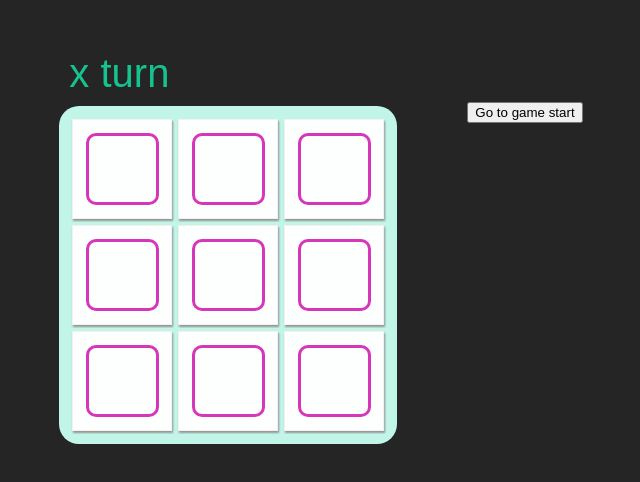
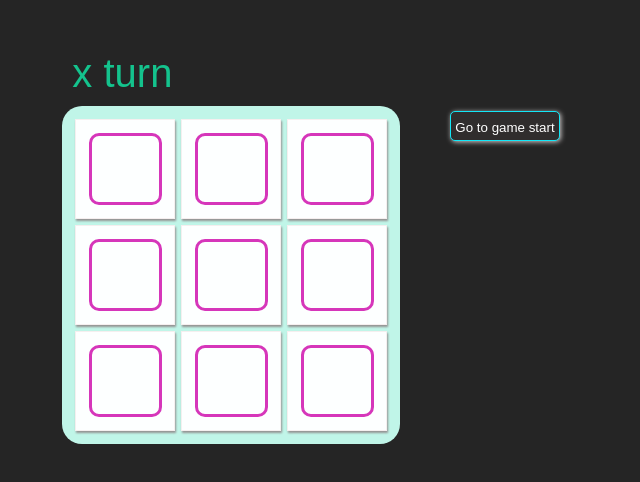
Before and after one commit to Tewodros-Tilahun-01/tic-tac-toe, a React (Create React App) app: page / in a window 1280 px wide. Shown: the part 158-640 px from the top of the page, without its empty margins (319-959 px from the left). Built offline with nearby package versions, Linux system fonts and the light colour scheme.

Commit message:
change the list sytle

```diff
--- a/src/App.css
+++ b/src/App.css
@@ -1,6 +1,5 @@
 * {
     box-sizing: border-box;
-    overflow: hidden;
 }
 .App {
     height: 100vh;
@@ -48,14 +47,35 @@
     display: flex;
 }
 .moves-contanier {
-    margin-top: 60px;
+    margin-top: 70px;
     margin-left: 30px;
+}
+.list button {
+    padding: 0;
+    background-color: transparent;
+    border: none;
+    color: white;
+}
+.list {
+    padding: 4px;
+    background-color: rgb(48, 45, 45);
+    margin-bottom: 4px;
+    border: 1px solid rgb(19, 231, 247);
+    border-radius: 5px;
+    box-shadow: 1px 1px 5px rgb(206, 202, 202);
+}
+ol {
+    list-style: none;
+    transition: 3s;
+}
+.moves-contanier {
+    overflow: visible;
 }
 @media screen and (max-width: 480px) {
     .App {
         width: auto;
         height: 100vh;
-        padding: 20px;
+        padding: 20px 20px 0 20px;
     }
 
     .game-board-full {
@@ -67,4 +87,7 @@
     .App .moves-contanier {
         margin-top: 20px;
     }
+    .list {
+        width: 50%;
+    }
 }
--- a/src/game.jsx
+++ b/src/game.jsx
@@ -5,6 +5,7 @@ const Game = () => {
     const [history, setHistory] = useState([Array(9).fill(null)]);
     const [xIsNext, setXIsNext] = useState(true);
     const [currentMove, setCurrentMove] = useState(0);
+
     const currentSquares = history[currentMove];
     function handlePlay(nextSquares) {
         const nextHistory = [...history.slice(0, currentMove + 1), nextSquares];
@@ -28,7 +29,15 @@ const Game = () => {
             description = "Go to game start";
         }
         return (
-            <li key={move}>
+            <li
+                key={move}
+                className="list"
+                style={{
+                    opacity: 1,
+                    position: "relative",
+                    right: 20,
+                }}
+            >
                 <button onClick={() => jumpTo(move)}>{description}</button>
             </li>
         );
```
